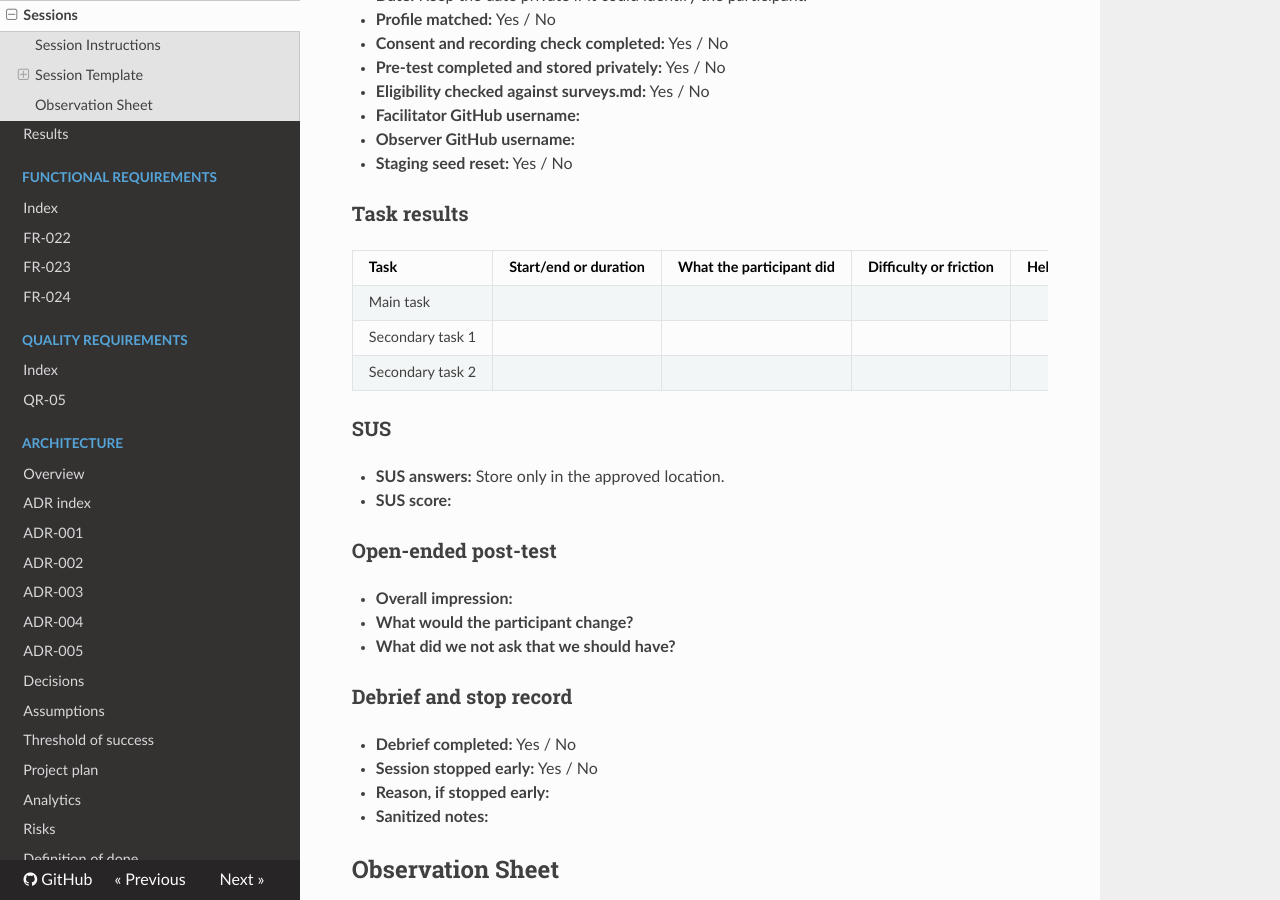
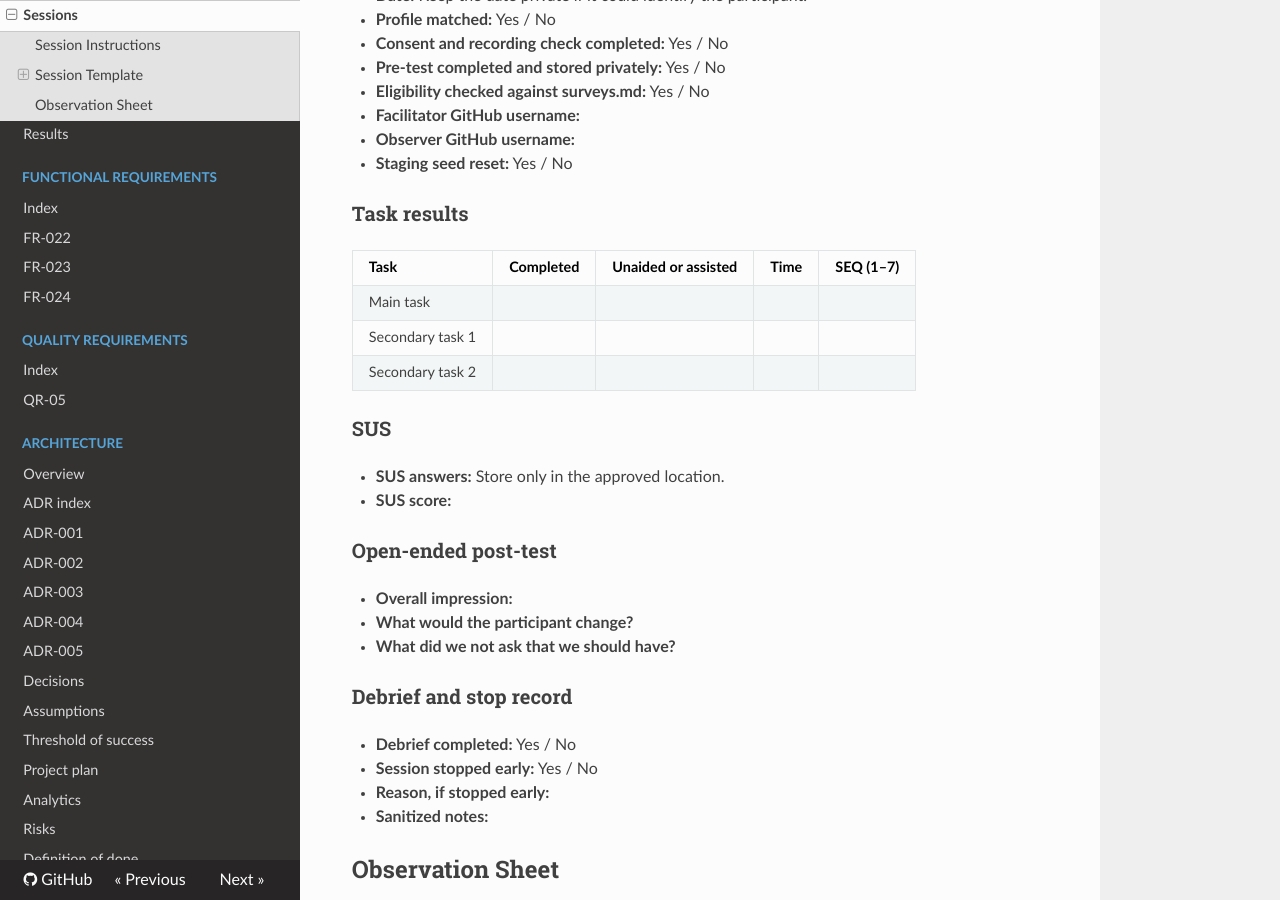
Before and after one commit to WellMadeTeam/workspace-ai-03, an MkDocs documentation site: the page built from docs/usability-tests/ut-01/sessions/README.md, in a window 1280 px wide and 900 px high, scrolled down 1133 px. Built offline with MkDocs 1.6.1, drawn with Linux system fonts in a browser that asks for light colours; nearby versions of some CDN libraries.

Commit message:
change table 2

```diff
--- a/docs/usability-tests/ut-01/sessions/README.md
+++ b/docs/usability-tests/ut-01/sessions/README.md
@@ -48,11 +48,11 @@ Copy this section into a new file named with the participant code, for example `
 
 ### Task results
 
-| Task             | Start/end or duration | What the participant did | Difficulty or friction | Help given | Relevant quote |
-| ---------------- | --------------------- | ------------------------ | ---------------------- | ---------- | -------------- |
-| Main task        |                       |                          |                        |            |                |
-| Secondary task 1 |                       |                          |                        |            |                |
-| Secondary task 2 |                       |                          |                        |            |                |
+| Task             | Completed | Unaided or assisted | Time | SEQ (1–7) |
+| ---------------- | --------- | ------------------- | ---- | --------- |
+| Main task        |           |                     |      |           |
+| Secondary task 1 |           |                     |      |           |
+| Secondary task 2 |           |                     |      |           |
 
 ### SUS
 
@@ -74,11 +74,11 @@ Copy this section into a new file named with the participant code, for example `
 
 ## Observation Sheet
 
-| Task | Start/end or duration | What the participant did | Difficulty or friction | Help given | Relevant quote |
-| --- | --- | --- | --- | --- | --- |
-| Main task |  |  |  |  |  |
-| Secondary task 1 |  |  |  |  |  |
-| Secondary task 2 |  |  |  |  |  |
+| Task             | Start/end or duration | What the participant did | Difficulty or friction | Help given | Relevant quote |
+| ---------------- | --------------------- | ------------------------ | ---------------------- | ---------- | -------------- |
+| Main task        |                       |                          |                        |            |                |
+| Secondary task 1 |                       |                          |                        |            |                |
+| Secondary task 2 |                       |                          |                        |            |                |
 
 Record what happened without adding the observer's guesses about what the participant intended.
 Do not include identifying details or quotes unless publication is allowed by the participant's consent.
```
